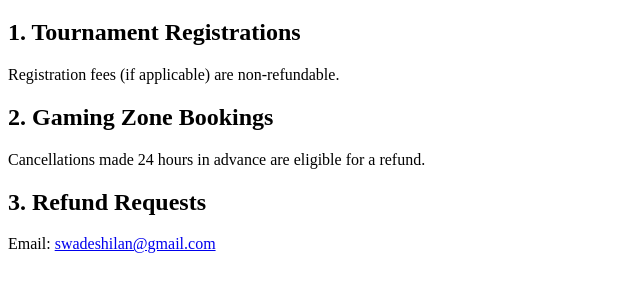
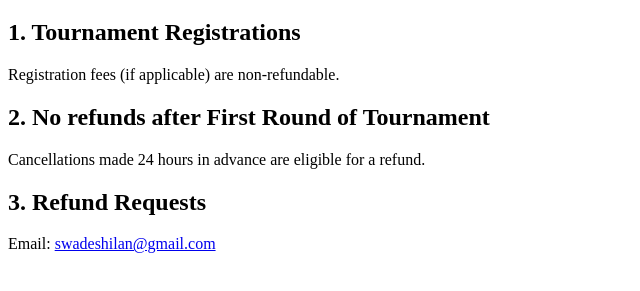
Before and after one commit to Gripgod/swadeshi-lan-site, a plain HTML site: page cancellation-refund.html in a window 1280 px wide. Shown: the part 61-352 px from the top of the page, without its empty margins (0-640 px from the left). Drawn offline with Linux system fonts and the light colour scheme.

Commit message:
Update cancellation-refund.html

```diff
--- a/cancellation-refund.html
+++ b/cancellation-refund.html
@@ -9,7 +9,7 @@
     <h1>Cancellation & Refund Policy</h1>
     <h2>1. Tournament Registrations</h2>
     <p>Registration fees (if applicable) are non-refundable.</p>
-    <h2>2. Gaming Zone Bookings</h2>
+    <h2>2. No refunds after First Round of Tournament</h2>
     <p>Cancellations made 24 hours in advance are eligible for a refund.</p>
     <h2>3. Refund Requests</h2>
     <p>Email: <a href="mailto:swadeshilan@gmail.com">swadeshilan@gmail.com</a></p>
```
